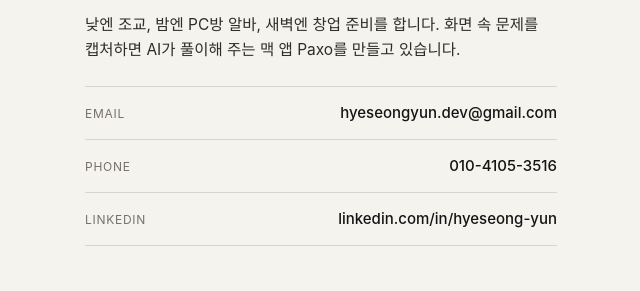
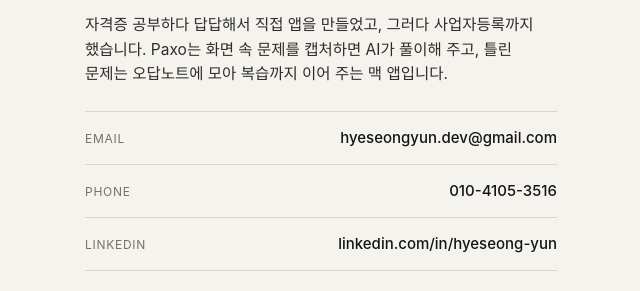
Before and after one commit to hyesngy/ask, a plain HTML site: page index.html in a window 1280 px wide. Shown: the part 1229-1520 px from the top of the page, without its empty margins (319-959 px from the left). Drawn offline with Linux system fonts and the light colour scheme; no server answers; a web font is replaced by a local one.

Commit message:
fix: 소개글 수정
Co-Authored-By: Claude Fable 5.2 <noreply@anthropic.com>

```diff
--- a/index.html
+++ b/index.html
@@ -140,7 +140,7 @@
     <div class="eyebrow">물어봐 드리는 사람</div>
     <h2>윤혜성</h2>
     <div class="role">한성대학교 컴퓨터공학부 4학년 · 모두의창업 2기 1라운드 도전자</div>
-    <p>낮엔 조교, 밤엔 PC방 알바, 새벽엔 창업 준비를 합니다. 화면 속 문제를 캡처하면 AI가 풀이해 주는 맥 앱 Paxo를 만들고 있습니다.</p>
+    <p>자격증 공부하다 답답해서 직접 앱을 만들었고, 그러다 사업자등록까지 했습니다. Paxo는 화면 속 문제를 캡처하면 AI가 풀이해 주고, 틀린 문제는 오답노트에 모아 복습까지 이어 주는 맥 앱입니다.</p>
     <ul class="links">
       <li><a href="mailto:hyeseongyun.dev@gmail.com"><span>EMAIL</span><b>hyeseongyun.dev@gmail.com</b></a></li>
       <li><a href="tel:01041053516"><span>PHONE</span><b>010-4105-3516</b></a></li>
```
